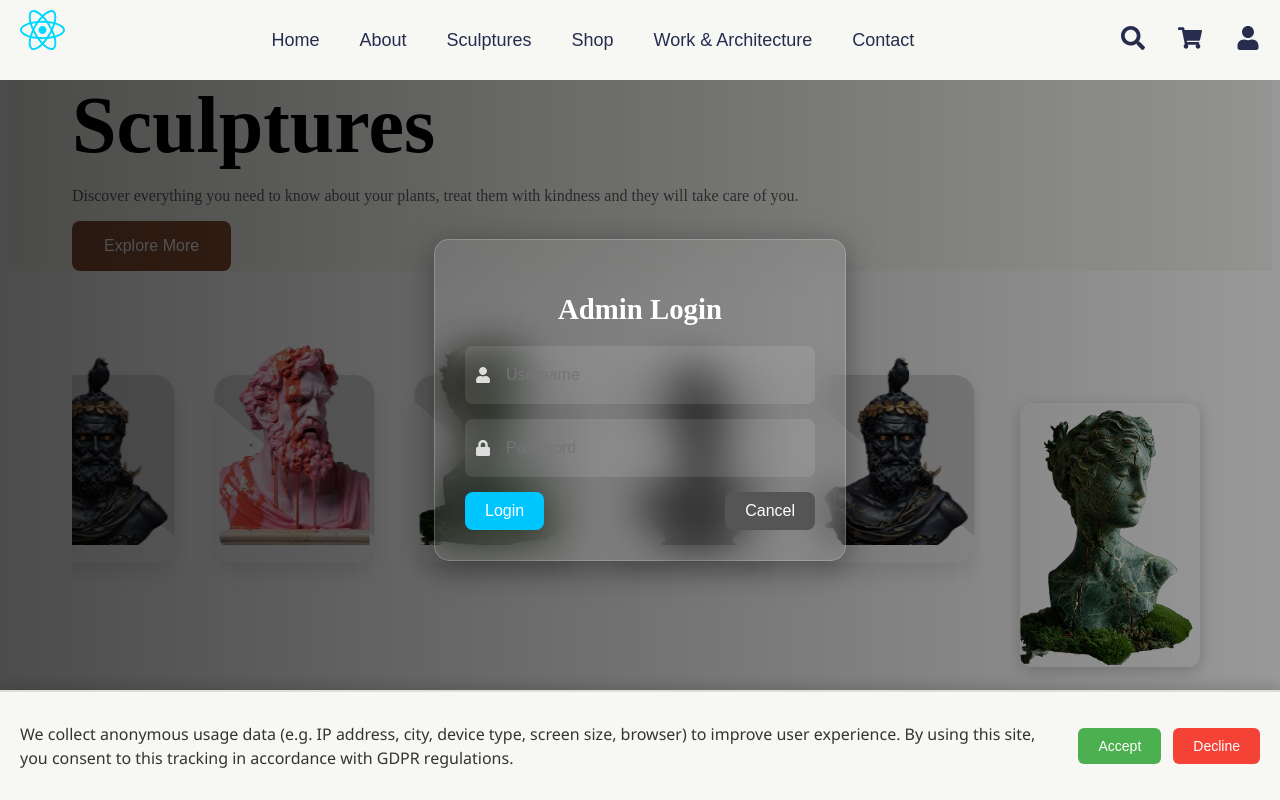
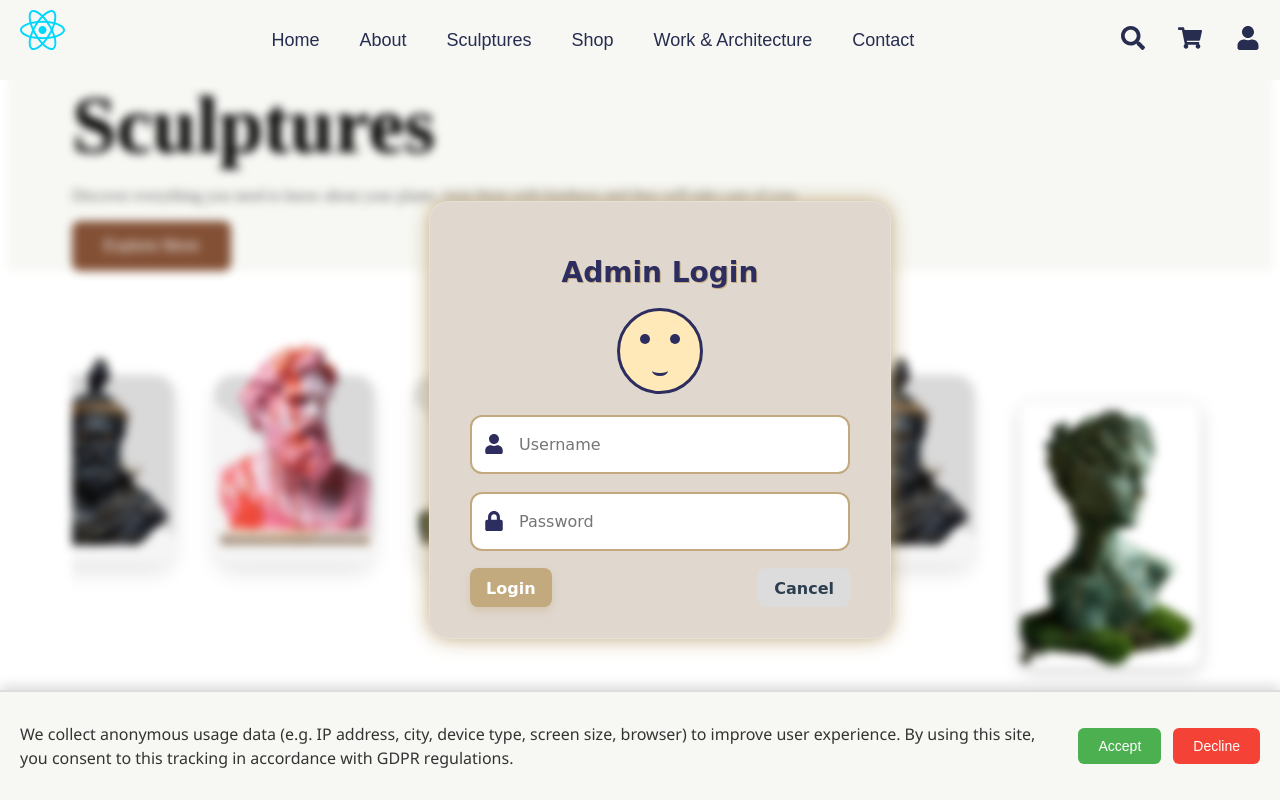
Before and after one commit to bharathcynnent/sculpturesweb, a React (Vite) app: page / in a window 1280 px wide. Both pictures are taken after a click on the element 1248 px from the left and 40 px from the top of the page. Shown: the top 800 px of the page. Built offline with nearby package versions, Linux system fonts and the light colour scheme.

Commit message:
updated admin page

```diff
--- a/src/components/Header.jsx
+++ b/src/components/Header.jsx
@@ -12,6 +12,8 @@ const Header = ({ onNavigate, onCartClick, onAdminLoginSuccess }) => {
   const [loginError, setLoginError] = useState('');
   const [showSearchInput, setShowSearchInput] = useState(false);
   const [searchTerm, setSearchTerm] = useState('');
+  const [focusField, setFocusField] = useState(null);
+
 
   const handleClick = (label, index) => {
     setFlippedLink(index);
@@ -92,36 +94,47 @@ const Header = ({ onNavigate, onCartClick, onAdminLoginSuccess }) => {
   <div className="login-modal">
     <div className="login-box animated-glass">
       <h2 className="login-title">Admin Login</h2>
+
+      {/* Cartoon Face */}
+      <div className={`face-box ${focusField === 'username' ? 'looking-down' : focusField === 'password' ? 'eyes-closed' : ''}`}>
+  <div className="eyes"></div>
+  <div className="mouth"></div>
+</div>
+
       <div className="input-group">
         <FaUser className="input-icon" />
         <input
           type="text"
           placeholder="Username"
           value={username}
+          onFocus={() => setFocusField('username')}
+          onBlur={() => setFocusField(null)}
           onChange={(e) => setUsername(e.target.value)}
         />
       </div>
+
       <div className="input-group">
         <FaLock className="input-icon" />
         <input
           type="password"
           placeholder="Password"
           value={password}
+          onFocus={() => setFocusField('password')}
+          onBlur={() => setFocusField(null)}
           onChange={(e) => setPassword(e.target.value)}
         />
       </div>
+
       {loginError && <p className="loginerror">{loginError}</p>}
+
       <div className="login-actions">
-              <button className="btn primary" onClick={handleLogin}>
-                Login
-              </button>
-              <button className="btn secondary" onClick={() => setShowLogin(false)}>
-                Cancel
-              </button>
+        <button className="btn primary" onClick={handleLogin}>Login</button>
+        <button className="btn secondary" onClick={() => setShowLogin(false)}>Cancel</button>
       </div>
     </div>
   </div>
 )}
+
     </>
   );
 };
--- a/src/components/ProductCard.jsx
+++ b/src/components/ProductCard.jsx
@@ -1,6 +1,9 @@
 import { useState } from 'react';
 import { FaWhatsapp, FaHeart, FaRegHeart } from 'react-icons/fa';
 import '../csscomponents/ProductCard.css';
+import { LazyLoadImage } from 'react-lazy-load-image-component';
+import 'react-lazy-load-image-component/src/effects/blur.css';
+
 import useCartStore from '../stores/cartStore';
 
 const ProductCard = ({ product }) => {
@@ -25,7 +28,7 @@ const ProductCard = ({ product }) => {
       addToCart(product);
     } else {
       unlikeItem(id);
-      removeFromCart(id); // 🧼 Ensure it's removed from cart as well
+      removeFromCart(id);
     }
   };
 
@@ -36,7 +39,7 @@ const ProductCard = ({ product }) => {
       onMouseLeave={() => setHovered(false)}
     >
       <div className="image-wrapper">
-        <img src={image} alt={title} className="product-img" />
+        <LazyLoadImage src={image} alt={title} effect="blur" className="product-img" />
         {hovered && (
           <div className="action-buttons">
             <button className="buy-btn" onClick={handleBuyNow}>
--- a/src/components/TopSculptures.jsx
+++ b/src/components/TopSculptures.jsx
@@ -1,5 +1,8 @@
 import React from "react";
 import "../csscomponents/TopSculptures.css";
+import { LazyLoadImage } from "react-lazy-load-image-component";
+import "react-lazy-load-image-component/src/effects/blur.css";
+
 import topSculp1 from "..//assets/topsculp1.png";
 import topSculp2 from "..//assets/topsculp2.png";
 import topSculp3 from "..//assets/topsculp3.jpg";
@@ -37,7 +40,12 @@ export default function TopSculptures({ onNavigate }) {
           className={`sculpture-section ${item.reverse ? "reverse" : ""}`}
           key={index}
         >
-          <img src={item.img} alt={item.title} className="sculpture-image" />
+          <LazyLoadImage
+            src={item.img}
+            alt={item.title}
+            effect="blur"
+            className="sculpture-image"
+          />
           <div className="sculpture-content">
             <h2>{item.title}</h2>
             <p>{item.description}</p>
--- a/src/csscomponents/Header.css
+++ b/src/csscomponents/Header.css
@@ -301,3 +301,287 @@
     height: 32px; /* Slightly smaller logo */
   }
 }
+
+
+/* Modal backdrop */
+.login-modal {
+  position: fixed;
+  top: 0;
+  left: 0;
+  width: 100%;
+  height: 100%;
+  background: transparent;
+  display: flex;
+  justify-content: center;
+  align-items: center;
+  z-index: 999;
+  backdrop-filter: blur(5px);
+  animation: fadeIn 0.6s ease-in-out;
+  padding: 20px;
+}
+
+/* Login Box */
+.login-box {
+  background: #e0d8cf;
+  border-radius: 20px;
+  box-shadow: 0 0 20px #c2a97e;
+  padding: 30px 40px;
+  width: 100%;
+  max-width: 380px;
+  color: #2d2e5f;
+  position: relative;
+  font-family: 'Comic Sans MS', cursive, sans-serif;
+  animation: popIn 0.5s ease;
+}
+
+/* Title */
+.login-title {
+  font-size: 28px;
+  margin-bottom: 20px;
+  text-align: center;
+  color: #2d2e5f;
+  text-shadow: 1px 1px #c2a97e;
+}
+
+/* Input Group */
+.input-group {
+  display: flex;
+  align-items: center;
+  margin-bottom: 18px;
+  border: 2px solid #c2a97e;
+  border-radius: 12px;
+  background: #fff;
+  padding: 8px 12px;
+}
+
+.input-icon {
+  color: #2d2e5f;
+  font-size: 20px;
+  margin-right: 10px;
+}
+
+.input-group input {
+  border: none;
+  background: transparent;
+  outline: none;
+  flex: 1;
+  font-size: 16px;
+  font-family: 'Comic Sans MS', cursive;
+  color: #2c3e50;
+}
+
+/* Error Text */
+.loginerror {
+  color: #d83c3c;
+  text-align: center;
+  margin-bottom: 10px;
+  font-weight: bold;
+}
+
+/* Buttons */
+.login-actions {
+  display: flex;
+  justify-content: space-between;
+  margin-top: 15px;
+}
+
+.btn {
+  padding: 10px 16px;
+  border: none;
+  border-radius: 8px;
+  font-weight: bold;
+  cursor: pointer;
+  font-family: 'Comic Sans MS', cursive;
+  transition: all 0.3s ease;
+}
+
+.btn.primary {
+  background: #c2a97e;
+  color: #fff;
+  box-shadow: 0 4px 8px rgba(194, 169, 126, 0.4);
+}
+
+.btn.primary:hover {
+  background: #2d2e5f;
+  transform: scale(1.05);
+}
+
+.btn.secondary {
+  background: #dcdcdc;
+  color: #2c3e50;
+}
+
+.btn.secondary:hover {
+  background: #c0bebe;
+  transform: scale(1.05);
+}
+
+/* Face Box */
+.face-box {
+  width: 80px;
+  height: 80px;
+  margin: 0 auto 20px;
+  position: relative;
+  background: #ffe9b8;
+  border-radius: 50%;
+  border: 3px solid #2d2e5f;
+  display: flex;
+  justify-content: center;
+  align-items: center;
+  transition: transform 0.4s ease;
+}
+
+.eyes {
+  position: absolute;
+  top: 28%;
+  left: 50%;
+  width: 40px;
+  height: 10px;
+  display: flex;
+  justify-content: space-between;
+  transform: translateX(-50%);
+}
+
+.eyes::before,
+.eyes::after {
+  content: '';
+  width: 10px;
+  height: 10px;
+  background: #2d2e5f;
+  border-radius: 50%;
+  transition: all 0.3s ease;
+}
+
+.mouth {
+  position: absolute;
+  bottom: 20%;
+  width: 16px;
+  height: 8px;
+  border-bottom: 3px solid #2d2e5f;
+  border-radius: 50%;
+}
+
+/* Eyes look down while typing username */
+.face-box.looking-down .eyes::before,
+.face-box.looking-down .eyes::after {
+  transform: translateY(6px);
+}
+
+/* Eyes close while typing password */
+.face-box.eyes-closed .eyes::before,
+.face-box.eyes-closed .eyes::after {
+  height: 2px;
+  background: #2d2e5f;
+  border-radius: 1px;
+  transform: none;
+}
+
+/* Animations */
+.face-box.looking-down {
+  animation: lookdown 1s ease-in-out infinite;
+}
+@keyframes lookdown {
+  0%, 100% { transform: translateY(0); }
+  50% { transform: translateY(1.5px); }
+}
+
+.face-box.eyes-closed {
+  animation: nod-slow 2s ease-in-out infinite;
+}
+@keyframes nod-slow {
+  0%, 100% { transform: translateY(0); }
+  50% { transform: translateY(-2px); }
+}
+
+@keyframes popIn {
+  0% {
+    transform: scale(0.5);
+    opacity: 0;
+  }
+  100% {
+    transform: scale(1);
+    opacity: 1;
+  }
+}
+
+@keyframes fadeIn {
+  from {
+    background: rgba(0, 0, 0, 0);
+  }
+  to {
+    background: rgba(0, 0, 0, 0.4);
+  }
+}
+
+/* Responsive Fixes */
+@media (max-width: 480px) {
+ .login-modal {
+    width: 100%;
+    top: 60px; /* equal to header height */
+    height: calc(100% - 60px);
+    padding: 0; /* remove padding */
+    box-sizing: border-box;
+  }
+
+  .login-box {
+    width: 100%;
+    box-sizing: border-box;
+    padding: 20px;
+    margin: 0 auto;
+  }
+
+  .login-title {
+    font-size: 20px;
+    margin-bottom: 16px;
+  }
+
+  .input-group {
+    padding: 6px 10px;
+    margin-bottom: 14px;
+  }
+
+  .input-icon {
+    font-size: 18px;
+    margin-right: 8px;
+  }
+
+  .input-group input {
+    font-size: 14px;
+  }
+
+  .login-actions {
+    flex-direction: column;
+    gap: 10px;
+    align-items: stretch;
+  }
+
+  .btn {
+    padding: 10px;
+    font-size: 14px;
+  }
+
+  .face-box {
+    width: 60px;
+    height: 60px;
+    margin-bottom: 16px;
+  }
+
+  .eyes {
+    width: 32px;
+    height: 8px;
+    top: 28%;
+  }
+
+  .eyes::before,
+  .eyes::after {
+    width: 8px;
+    height: 8px;
+  }
+
+  .mouth {
+    width: 12px;
+    height: 6px;
+    bottom: 18%;
+    border-bottom-width: 2px;
+  }
+}
--- a/src/csscomponents/WorkArchitecture.css
+++ b/src/csscomponents/WorkArchitecture.css
@@ -119,7 +119,7 @@
 }
 
 
-.close-btn {
+.arch-close-btn {
   position: absolute;
   top: 10px;
   right: 15px;
@@ -131,6 +131,7 @@
   height: 35px;
   cursor: pointer;
   box-shadow: 0 2px 10px rgba(0, 0, 0, 0.3);
+  z-index: 1000;
 }
 
 @keyframes fadeIn {
--- a/src/pages/WorkArchitecture.jsx
+++ b/src/pages/WorkArchitecture.jsx
@@ -1,5 +1,8 @@
 import React, { useState } from 'react';
 import '../csscomponents/WorkArchitecture.css';
+
+import { LazyLoadImage } from 'react-lazy-load-image-component';
+import 'react-lazy-load-image-component/src/effects/blur.css';
 
 import video1 from '../assets/workvideo1.mp4';
 import video2 from '../assets/workvideo2.mp4';
@@ -31,7 +34,14 @@ const WorkArchitecture = () => {
         <h2>Our Architectural Creations</h2>
         <div className="image-gallery">
           {[img1, img2, img3].map((img, idx) => (
-            <img key={idx} src={img} alt={`Architecture ${idx + 1}`} onClick={() => handleImageClick(img)} />
+            <LazyLoadImage
+              key={idx}
+              src={img}
+              alt={`Architecture ${idx + 1}`}
+              effect="blur"
+              onClick={() => handleImageClick(img)}
+              className="lazy-gallery-image"
+            />
           ))}
         </div>
       </section>
@@ -40,8 +50,13 @@ const WorkArchitecture = () => {
       {selectedImage && (
         <div className="image-popup-overlay" onClick={closePopup}>
           <div className="image-popup" onClick={(e) => e.stopPropagation()}>
-            <button className="close-btn" onClick={closePopup}>×</button>
-            <img src={selectedImage} alt="Enlarged architecture" />
+            <button className="arch-close-btn" onClick={closePopup}>×</button>
+            <LazyLoadImage
+              src={selectedImage}
+              alt="Enlarged architecture"
+              effect="blur"
+              className="popup-image"
+            />
           </div>
         </div>
       )}
@@ -72,7 +87,6 @@ const WorkArchitecture = () => {
           </div>
         </div>
       </section>
-
     </div>
   );
 };
```
Lines whose indentation alone changed are shown as unchanged.
